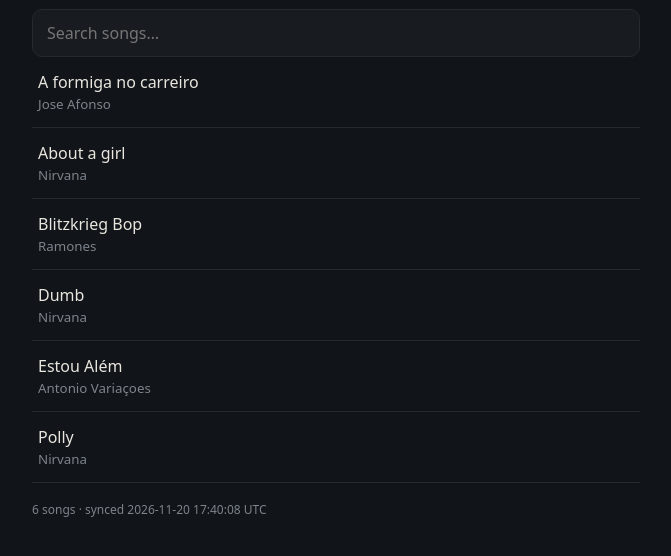
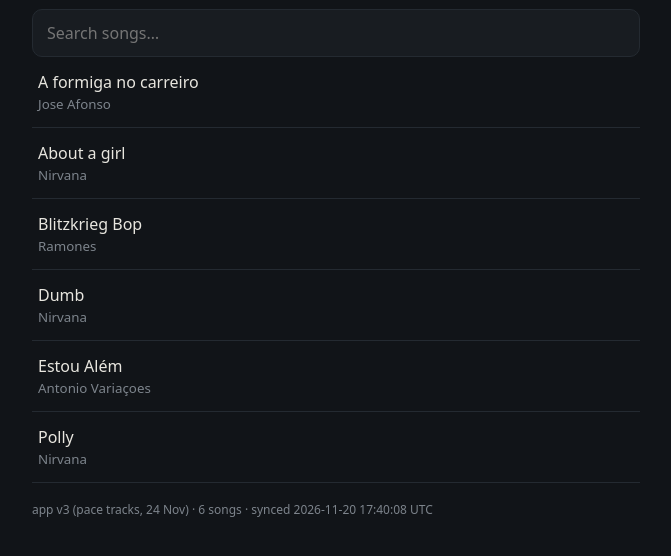
Before and after one commit to NevesFernandes/Uke-player, a plain HTML site: page index.html in a window 1280 px wide. Shown: the part 50-606 px from the top of the page, without its empty margins (304-975 px from the left). Drawn offline with Linux system fonts and the light colour scheme.

Commit message:
Show app version and sync time at the bottom of the song list
Co-Authored-By: Claude Sonnet 5.5 <noreply@anthropic.com>
Claude-Session: https://claude.ai/code/session_01G12jkCs3WJSSZnAjTmFqk7

```diff
--- a/index.html
+++ b/index.html
@@ -88,6 +88,7 @@
 
 <script>
 (() => {
+  const APP_VERSION = 'v3 (pace tracks, 24 Nov)';   // bump on every change so you can tell which build you are on
   const $ = id => document.getElementById(id);
   const LS = { get(k, d) { try { const v = localStorage.getItem(k); return v === null ? d : JSON.parse(v); } catch { return d; } },
                set(k, v) { try { localStorage.setItem(k, JSON.stringify(v)); } catch {} } };
@@ -248,7 +249,7 @@
 
   fetch('songs.json', { cache: 'no-cache' }).then(r => r.json()).then(d => {
     DATA = d; drawList();
-    $('meta').textContent = `${d.songs.length} songs · synced ${d.generated.replace('T', ' ').replace('+00:00', ' UTC')}`;
+    $('meta').textContent = `app ${APP_VERSION} · ${d.songs.length} songs · synced ${d.generated.replace('T', ' ').replace('+00:00', ' UTC')}`;
     const id = decodeURIComponent(location.hash.slice(1)); if (id) openSong(id);
   }).catch(() => { $('songs').textContent = 'Could not load songs.json'; });
 })();
```
